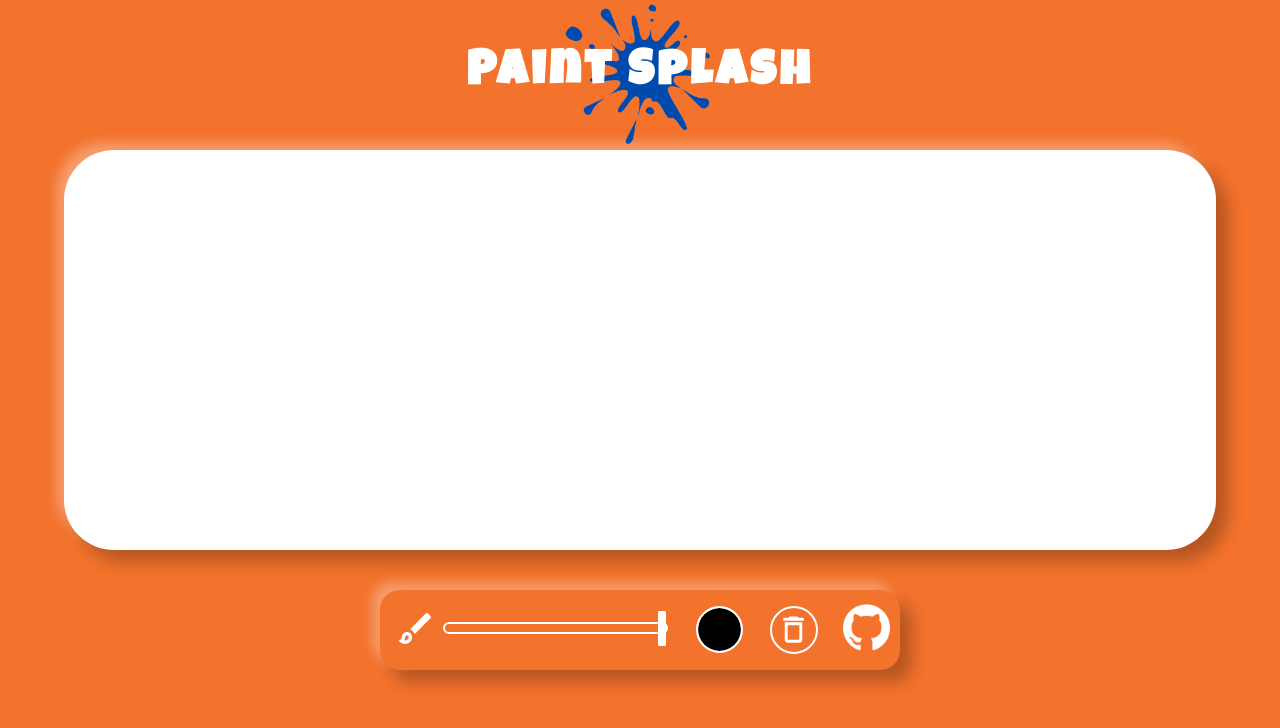
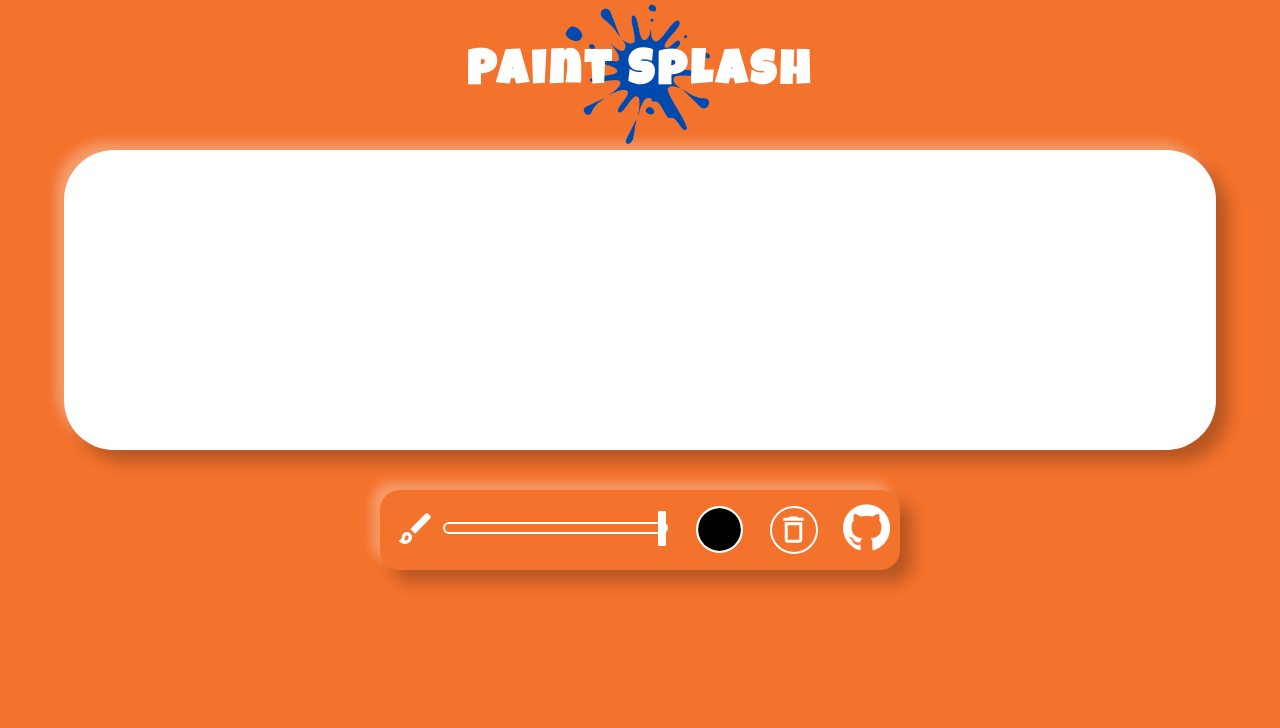
Before and after one commit to JohnPalmgren/react-paint, a React (Create React App) app: page / in a window 1280 px wide. Shown: the top 728 px of the page. Built offline with nearby package versions, Linux system fonts and the light colour scheme.

Commit message:
added Mark's readme to the project and adjusted canvas screensize to fit extra wide screens

```diff
--- a/src/components/Canvas.js
+++ b/src/components/Canvas.js
@@ -5,11 +5,12 @@ import Menu from "./Menu";
 const Canvas = (props) => {
   //changes Canvas size with screen width
   const screenWidth = window.innerWidth - window.innerWidth/10 + "px";
-  const screenHeight = window.screen.height - window.screen.height/3 + "px";
+  const screenHeight = window.screen.height - window.screen.height/2 + "px";
   const width = screenWidth;
   const height = screenHeight;
+  // const height = "500px";
 
-  const lineWidth = props.lineWidth
+  const lineWidth = props.lineWidth;
   const lineColor = props.lineColor;
 
   const canvasRef = props.canvasRef;
```
Also changed, not shown: src/App.css (+0 -8 lines), 1 other file (tests, documents, lock files or other folders).
